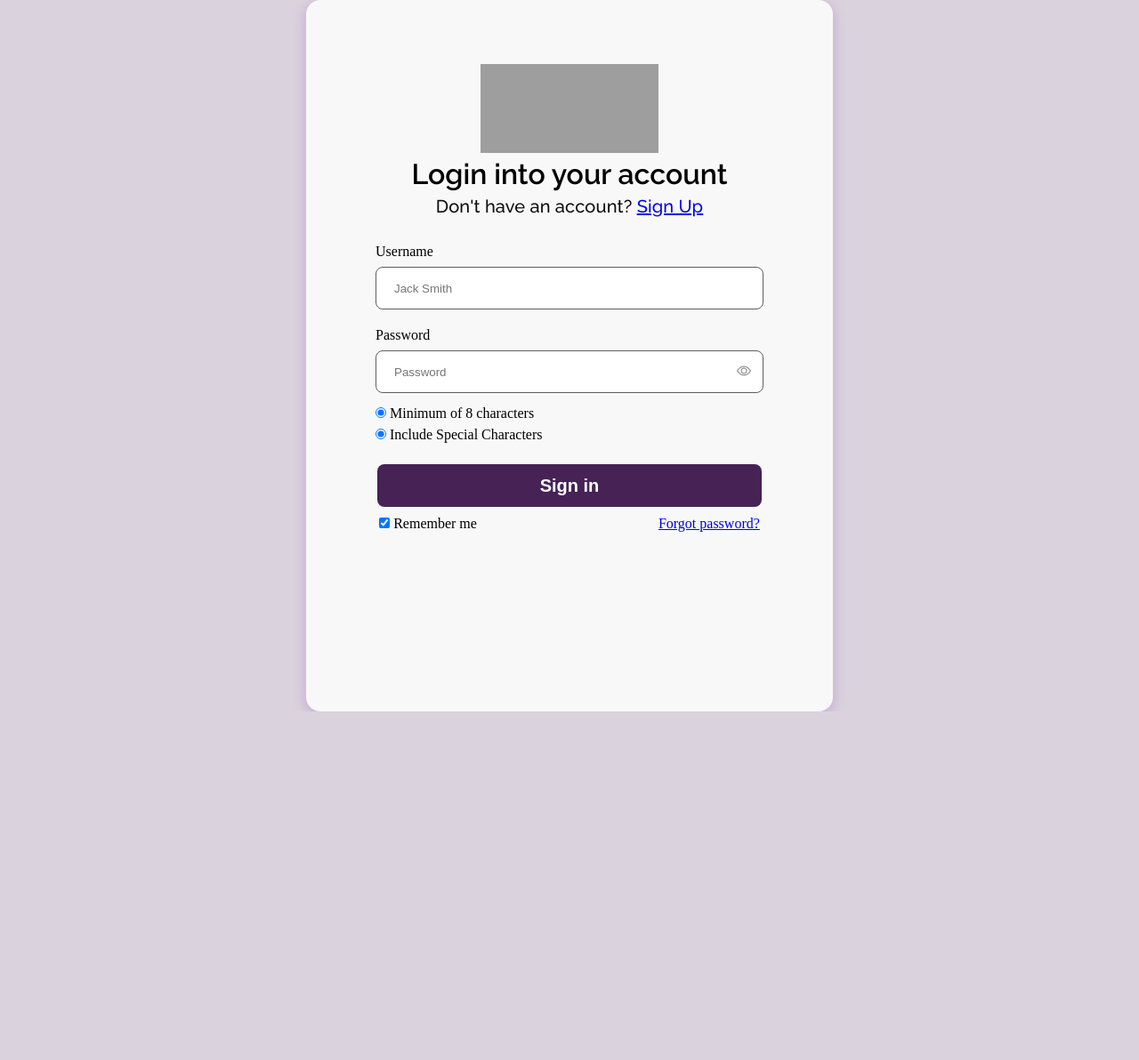
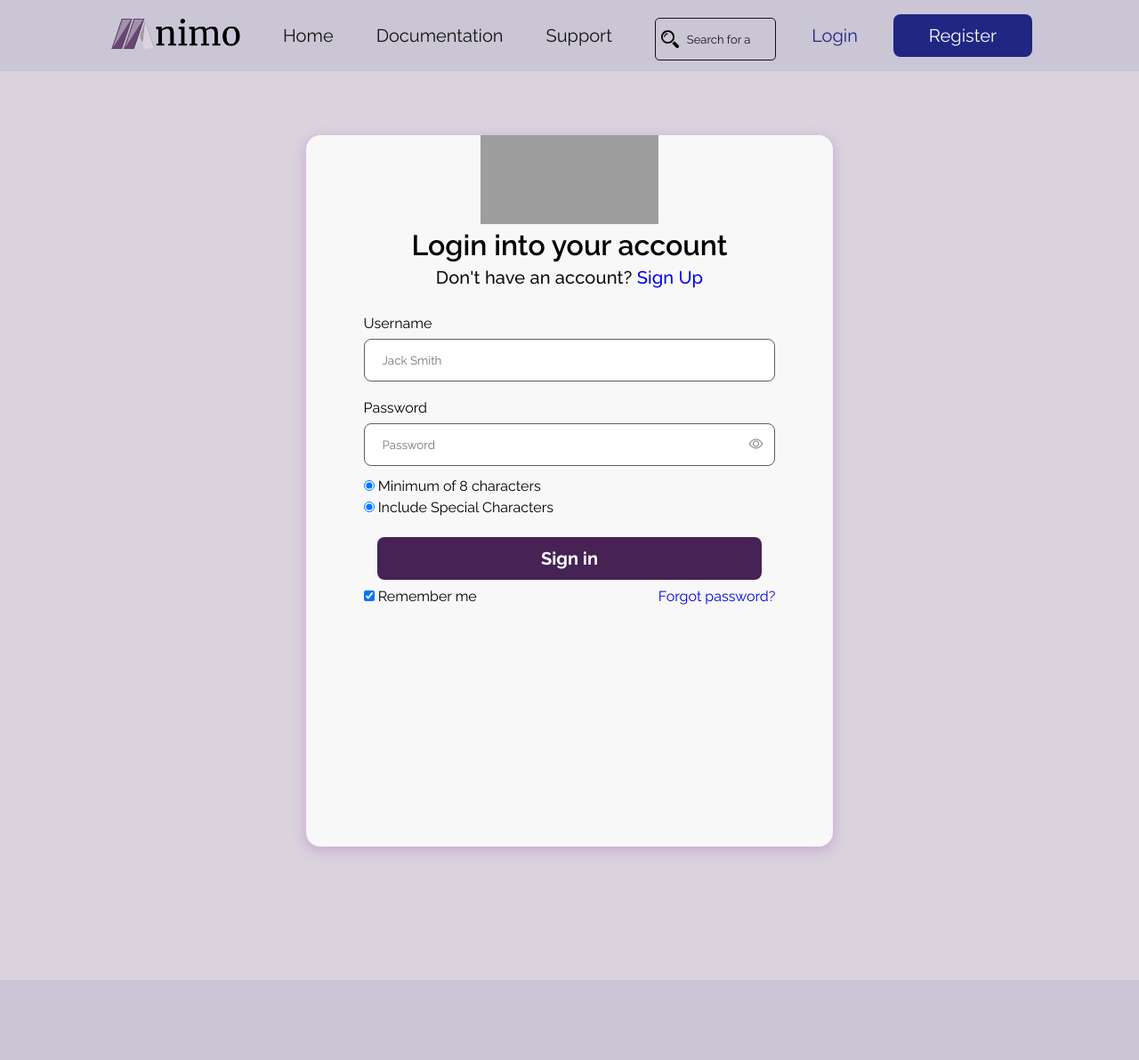
Before and after one commit to zuri-training/Team-100_AnimaLib, a Django app: template animaLibApp/templates/animaLibApp/login.html in a window 1280 px wide. Shown: the top 1192 px of the page at 89% size. Before the commit the page ends 800 px from the top, so only its background shows below. Run offline with Django 4.2, Linux system fonts and the light colour scheme; the template is opened without the code that fills it, so the values that code supplies are empty; some libraries are stand-ins or nearby versions; grey boxes are pictures that could not be loaded.

```diff
--- a/animaLibApp/static/css/login.css
+++ b/animaLibApp/static/css/login.css
@@ -1,4 +1,4 @@
-@import url('https://fonts.googleapis.com/css2?family=Raleway:wght@400;500;600;700&display=swap');
+@import url("https://fonts.googleapis.com/css2?family=Raleway:wght@400;500;600;700&display=swap");
 
 * {
   margin: 0;
@@ -14,15 +14,10 @@ body {
   border-radius: 16px;
   background-color: #f8f8f8;
   box-shadow: 0px 4px 14px 2px #a55ec34d;
-  display: flex;
-  flex-direction: column;
-  position: absolute;
   /* text-align: center; */
-  top: 50%;
-  left: 50%;
-  transform: translate(-50%, -50%);
   height: 800px;
   width: 592px;
+  margin: 30px auto;
 }
 
 h4 {
--- a/animaLibApp/static/js/script.js
+++ b/animaLibApp/static/js/script.js
@@ -141,3 +141,16 @@ buttons.forEach((button) => {
         icon.classList.toggle("rotate");
     });
 });
+
+const togglePassword = document.querySelector("#togglePassword");
+
+const password = document.querySelector("#password");
+
+togglePassword.addEventListener("click", () => {
+    const type =
+        password.getAttribute("type") === "password" ? "text" : "password";
+
+    password.setAttribute("type", type);
+
+    this.classList.toggle("bi-eye");
+});
--- a/animaLibApp/templates/animaLibApp/login.html
+++ b/animaLibApp/templates/animaLibApp/login.html
@@ -1,20 +1,21 @@
-<!DOCTYPE html>
-<html lang="en">
-  <head>
-    <meta charset="UTF-8" />
-    <meta http-equiv="X-UA-Compatible" content="IE=edge" />
-    <meta name="viewport" content="width=device-width, initial-scale=1.0" />
-    <title>Login Page</title>
-    <link rel="stylesheet" href="login.css"/>
-    <link
+{% extends 'base.html' %} {% load static %}
+<!-- --------------------------------------------------------->
+{% load crispy_forms_tags %}
+
+{% load active_link_tags %}
+<!-- --------------------------------------------------------->
+{% block title %} Login page {% endblock %}
+<!-- ---------------------------------------------------------------------------- -->
+{% block style %}
+{% comment %} <link href="https://cdn.jsdelivr.net/npm/bootstrap@5.0.2/dist/css/bootstrap.min.css" rel="stylesheet" integrity="sha384-EVSTQN3/azprG1Anm3QDgpJLIm9Nao0Yz1ztcQTwFspd3yD65VohhpuuCOmLASjC" crossorigin="anonymous"> {% endcomment %}
+<link
       rel="stylesheet"
       href="https://cdn.jsdelivr.net/npm/bootstrap-icons@1.3.0/font/bootstrap-icons.css"
     />
-    <!-- <link rel="stylesheet" href="https://cdn.jsdelivr.net/npm/bootstrap@5.1.3/dist/css/bootstrap.min.css"> -->
+<link href="{% static 'css/login.css' %}" rel="stylesheet" />
 
-  </head>
-  <body>
-    <section class="login-card">
+{% endblock %} {% block content %}
+  <section class="login-card">
       <div class="logo">
       <img src="https://res.cloudinary.com/dc29czhf9/image/upload/v1659106833/animo_logo_zecrf3.png" width="200" height="100"/>
     </div>
@@ -80,22 +81,5 @@
         </form>
 
       </div>
-    </section>
-
-
-    <script>
-      const togglePassword = document.querySelector("#togglePassword");
-
-      const password = document.querySelector("#password");
-
-      togglePassword.addEventListener("click", () => {
-        const type =
-          password.getAttribute("type") === "password" ? "text" : "password";
-
-        password.setAttribute("type", type);
-
-        this.classList.toggle("bi-eye");
-      });
-    </script>
-  </body>
-</html>
+  </section>
+{% endblock %}
--- a/animaLibApp/templates/base.html
+++ b/animaLibApp/templates/base.html
@@ -70,7 +70,7 @@
         <div class="header-item hide-after-login">
           <ul class="entry">
             <li id="login">
-              <a href="#">Login</a>
+              <a href="{% url 'login' %}">Login</a>
             </li>
             <li id="register" class="btn small-btn">
               <a href="#">Register</a>
--- a/animaLibApp/urls.py
+++ b/animaLibApp/urls.py
@@ -4,4 +4,5 @@ from .views import *
 urlpatterns = [
     path('', index, name='index'),
     path('support/', contact, name='support'),
+    path('login/',log_in, name='login'),
 ]
```
